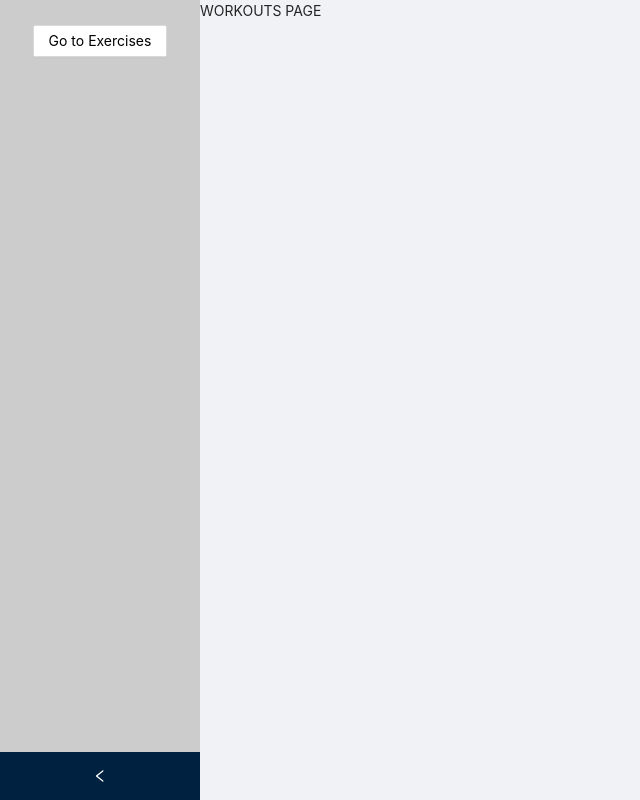
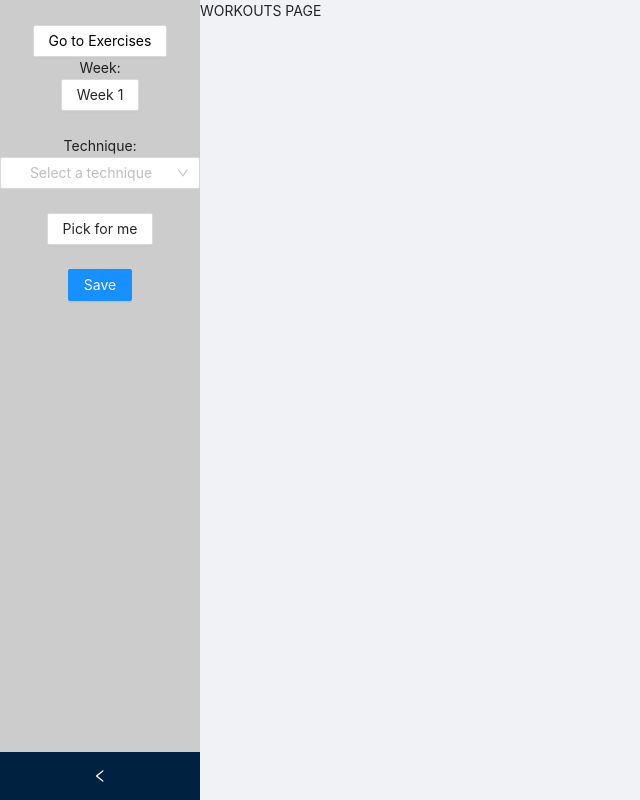
Before and after one commit to alouiseq/aesthenics-web, a React (Create React App) app: page /workouts in a window 1280 px wide. Shown: the whole page, without its empty margins (0-640 px from the left). Built offline with nearby package versions, Linux system fonts and the light colour scheme.

Commit message:
add custom workout side panel and mock

```diff
--- a/src/App.tsx
+++ b/src/App.tsx
@@ -4,7 +4,7 @@ import { createBrowserHistory } from 'history';
 import { Layout } from 'antd';
 
 import Drawer from './routes/Drawer/Drawer';
-import Exercises from './routes/Exercises/Exercises';
+import Library from './routes/Library/Library';
 import Workouts from './routes/Workouts/Workouts';
 import './App.css';
 
@@ -28,7 +28,7 @@ function App() {
           <Workouts />
         </Route>
         <Route path="/home">
-          <Exercises />
+          <Library />
         </Route>
       </Router>
     </Layout>
--- /dev/null
+++ b/src/common/components/ButtonLink/ButtonLink.jsx
@@ -0,0 +1,17 @@
+import React from 'react';
+import { Button } from 'antd';
+import { Link } from 'react-router-dom';
+import styled from 'styled-components';
+
+export default ({ label, path }) => {
+  const ButtonLink = styled(Button)`
+    margin-top: 25px;
+    color: #000;
+  `;
+
+  return (
+    <ButtonLink>
+      <Link to={path}>{label}</Link>
+    </ButtonLink>
+  );
+};
--- /dev/null
+++ b/src/components/CustomWorkout/CustomWorkout.tsx
@@ -0,0 +1,66 @@
+import React, { useState } from 'react';
+import { Button, Form, Select } from 'antd';
+
+import techniques from '../../mock/data/techniques.json';
+
+const { Option } = Select;
+
+interface IMoveProps {
+  id: number,
+  key: string,
+  value: string,
+};
+
+// import ButtonLink from '../../common/components/ButtonLink/ButtonLink';
+
+export default () => {
+  const [selectedMove, setMove] = useState<IMoveProps | undefined>(undefined);
+
+  // TODO: data should come from API
+  const moves = techniques.data;
+
+  const handlePicker = () => {
+    // TODO: this logic should go to utils
+    const len = moves.length;
+    const newMove = moves[Math.round(Math.random()*len)];
+    setMove(newMove);
+  };
+
+  return (
+    <>
+      <Form>
+        <Form.Item>
+          <div>Week:</div>
+          <Button>Week 1</Button>
+        </Form.Item>
+        <Form.Item>
+          <div>Technique:</div>
+          <Select
+            showSearch
+            style={{ width: 200 }}
+            placeholder="Select a technique"
+            optionFilterProp="children"
+            value={selectedMove && selectedMove.key}
+            // onChange={onChange}
+            // onFocus={onFocus}
+            // onBlur={onBlur}
+            // onSearch={onSearch
+            filterOption={(input: string, option: any) =>
+              option.children.toLowerCase().indexOf(input.toLowerCase()) >= 0
+            }
+          >
+            {moves.map((move) => (
+              <Option value={move.key}>{move.value}</Option>
+            ))}
+          </Select>
+        </Form.Item>
+        <Form.Item>
+          <Button onClick={handlePicker}>Pick for me</Button>
+        </Form.Item>
+        <Form.Item>
+          <Button type="primary" htmlType="submit">Save</Button>
+        </Form.Item>
+      </Form>
+    </>
+  );
+};
--- /dev/null
+++ b/src/mock/data/techniques.json
@@ -0,0 +1,55 @@
+{
+  "status": "200",
+  "data": [
+    {
+      "id": 12,
+      "key": "hiit",
+      "value": "HIIT"
+    },
+    {
+      "id": 13,
+      "key": "abs",
+      "value": "Abs"
+    },
+    {
+      "id": 14,
+      "key": "upperBody",
+      "value": "Upper Body"
+    },
+    {
+      "id": 15,
+      "key": "frontLever",
+      "value": "Front Lever"
+    },
+    {
+      "id": 16,
+      "key": "backLever",
+      "value": "Back Lever"
+    },
+    {
+      "id": 17,
+      "key": "lowerBody",
+      "value": "Lower Body"
+    },
+    {
+      "id": 18,
+      "key": "pullups",
+      "value": "Pullups"
+    },
+    {
+      "id": 19,
+      "key": "handstands",
+      "value": "Handstands"
+    },
+    {
+      "id": 20,
+      "key": "pistolSquats",
+      "value": "Pistol Squats"
+    },
+    {
+      "id": 21,
+      "key": "muscleUps",
+      "value": "Muscle Ups"
+    }
+  ]
+}
--- a/src/routes/Drawer/Drawer.tsx
+++ b/src/routes/Drawer/Drawer.tsx
@@ -1,7 +1,10 @@
 import React from 'react';
-import { Button, Layout } from 'antd';
-import { Link, useLocation } from 'react-router-dom';
+import { Layout } from 'antd';
+import { useLocation } from 'react-router-dom';
 import styled from 'styled-components';
+
+import ButtonLink from '../../common/components/ButtonLink/ButtonLink';
+import CustomWorkout from '../../components/CustomWorkout/CustomWorkout';
 
 const { Sider } = Layout;
 
@@ -10,22 +13,16 @@ const siderStyle = {
   textAlign: 'center',
 } as any;
 
-const buttonStyle = {
-  marginTop: '25px',
-  color: '#000',
-};
-
 const renderExercisesDrawer = () => (
-  <Button style={buttonStyle}>
-    <Link to="/workouts">Go to Workouts</Link>
-  </Button>
-)
+  <ButtonLink path="/workouts" label="Go to Workouts" />
+);
 
 const renderWorkoutDrawer = () => (
-  <Button style={buttonStyle}>
-    <Link to="/home">Go to Exercises</Link>
-  </Button>
-)
+  <>
+    <ButtonLink path="/home" label="Go to Exercises" />
+    <CustomWorkout />
+  </>
+);
 
 const Drawer = () => {
   const location = useLocation();
--- a/src/routes/Exercises/Exercises.tsx
+++ b/src/routes/Library/Library.tsx
@@ -8,7 +8,7 @@ import mockGif from '../../mock/images/pistolSquat.gif';
 
 const { Content } = Layout;
 
-const Exercises = () => {
+const Library = () => {
   const data = mockData.data.map((d: ExerciseProps) => {
     d.imageUrl = mockGif;
     d.target = ['bicep', 'shoulder'];
@@ -28,4 +28,4 @@ const Exercises = () => {
   );
 };
 
-export default Exercises;
+export default Library;
```
